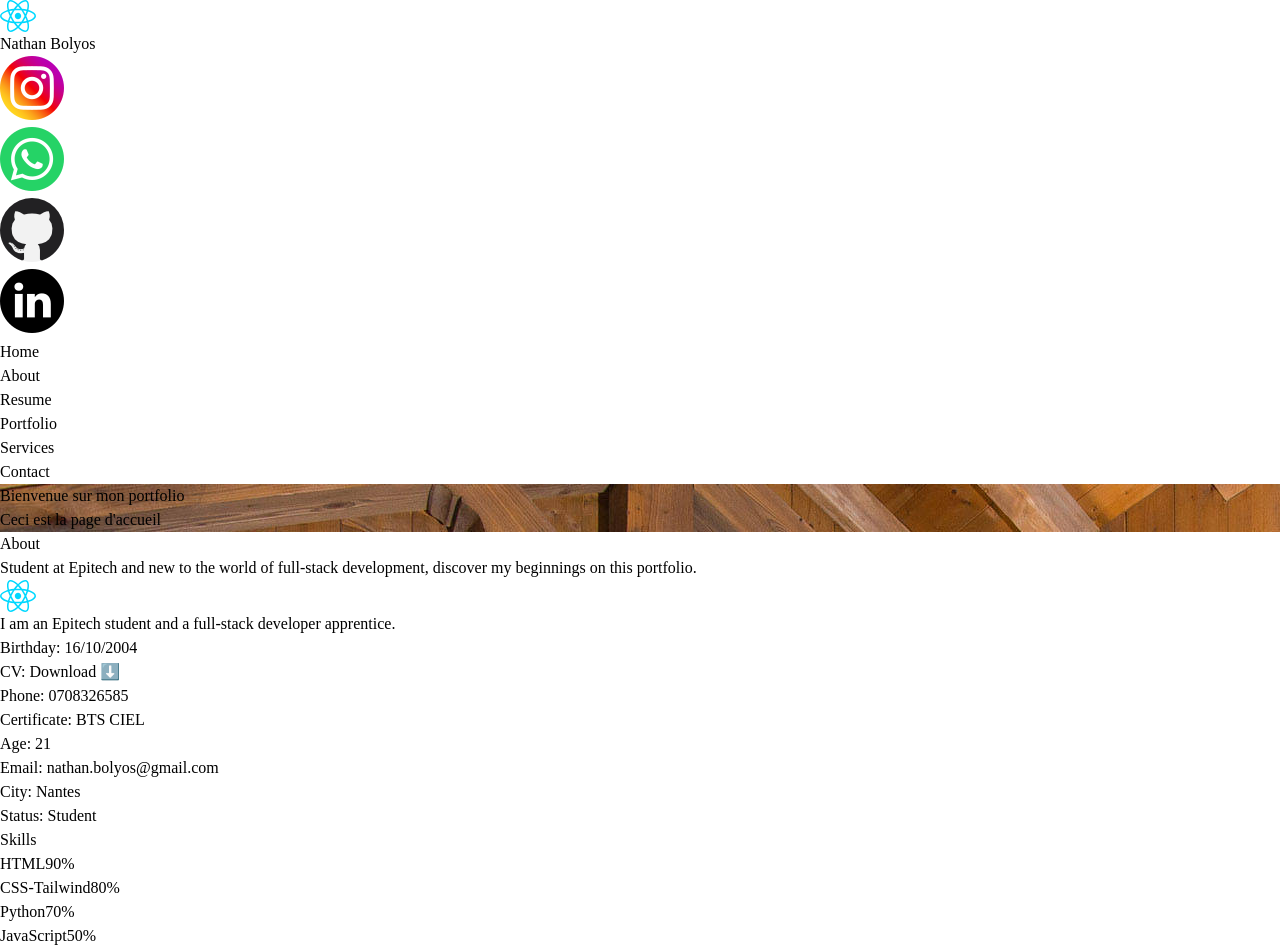
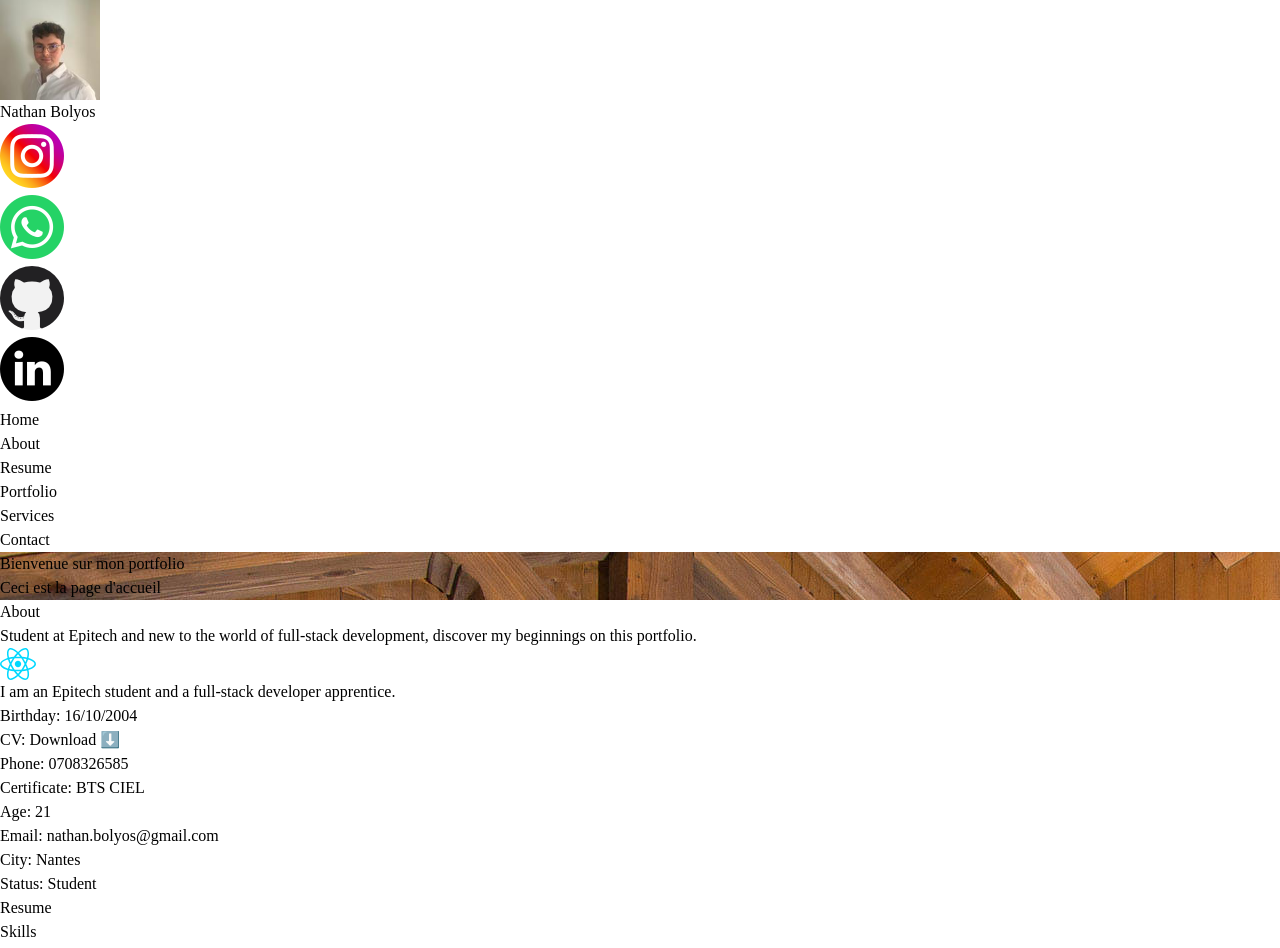
Before and after one commit to Ogowan/Porfolio-mise-en-ligne, a React (Vite) app in the folder frontend/: page / in a window 1280 px wide. Shown: the top 948 px of the page. Built offline with nearby package versions, Linux system fonts and the light colour scheme.

Commit message:
fix navbar presque fini

```diff
--- a/frontend/src/App.jsx
+++ b/frontend/src/App.jsx
@@ -4,6 +4,7 @@ import Body from "./components/Body";
 import About from "./components/About";
 import Footer from "./components/Footer";
 import Resume from "./components/Resume";
+import Skills from "./components/Skills";
 import Portfolio from "./components/Portfolio";
 import Contact from "./components/Contact";
 import Logiciel from "./components/Logiciel";
@@ -16,14 +17,15 @@ function App() {
       <Navbar />
 
       {/* Contenu principal */}
-      <main className="ml-64 flex-1 flex flex-col min-h-screen">
+      <main className=" flex-1 flex flex-col min-h-screen">
         <div className="flex-1">
-          <Body />
-          <About />
-          <Resume/>
-          <Logiciel/>
-          <Portfolio/>
-          <Contact/>
+          <section id="home" className="ml-64"><Body /></section>
+          <section id="about" className="ml-64"><About /></section>
+          <section id="resume" className="ml-64"><Resume /></section>
+          <section id="skills" className="ml-64"><Skills /></section>
+          <section id="services" className="ml-64"><Logiciel /></section>
+          <section id="portfolio" className="ml-64"><Portfolio /></section>
+          <section id="contact" className="ml-64"><Contact /></section>
         </div>
         <Footer />
       </main>
--- a/frontend/src/components/Footer.jsx
+++ b/frontend/src/components/Footer.jsx
@@ -6,19 +6,19 @@ const Footer = () => {
           <span className="self-center text-2xl font-semibold whitespace-nowrap dark:text-white">Nathan Bolyos</span>
           <ul className="flex flex-wrap items-center mb-6 text-sm font-medium text-gray-500 sm:mb-0 dark:text-gray-400">
             <li>
-              <a href="#" class="hover:underline me-4 md:me-6">Home</a>
+              <a href="#home" class="hover:underline me-4 md:me-6">Home</a>
             </li>
             <li>
-              <a href="#" class="hover:underline me-4 md:me-6">About</a>
+              <a href="#about" class="hover:underline me-4 md:me-6">About</a>
             </li>
             <li>
-              <a href="#" class="hover:underline me-4 md:me-6">Resume</a>
+              <a href="#resume" class="hover:underline me-4 md:me-6">Resume</a>
             </li>
             <li>
-              <a href="#" class="hover:underline me-4 md:me-6">Portfolio</a>
+              <a href="#portfolio" class="hover:underline me-4 md:me-6">Portfolio</a>
             </li>
             <li>
-              <a href="#" class="hover:underline">Services</a>
+              <a href="#services" class="hover:underline">Services</a>
             </li>
           </ul>
         </div>
--- a/frontend/src/components/Navbar.jsx
+++ b/frontend/src/components/Navbar.jsx
@@ -7,9 +7,9 @@ const Navbar = () => {
         <div className="bg-gray-800 rounded-full justify-center p-1">
           {/* Cercle intérieur avec image */}
           <img
-            src="/src/assets/react.svg"
+            src="/src/assets/Nathan.png"
             alt="Avatar"
-            className="w-24 h-24 rounded-full object-cover"
+            className="w-36 h-36 rounded-full object-cover"
           />
         </div>
       </div>
@@ -23,53 +23,90 @@ const Navbar = () => {
           {/* Cercle intérieur avec image */}
           <ul className="flex gap-2">
             <li>
-              <button className="bg-gray-400 border-1 rounded-full  w-10 h-10  overflow-hidden">
+              <a
+                href="https://www.instagram.com/nathan_bolyos/"
+                target="_blank"
+                rel="noopener noreferrer"
+              >
+                <button className="bg-gray-400 border-1 rounded-full w-10 h-10 overflow-hidden">
                   <img
                     src="/src/assets/instagram.png"
-                  alt="Avatar"
+                    alt="Instagram"
                     className="w-full h-full object-cover"
                   />
                 </button>
+              </a>
+
             </li>
             <li>
-              <button className="bg-white rounded-full border-1  w-10 h-10  overflow-hidden">
+              <a
+                href="https://wa.me/33708326585"
+                target="_blank"
+                rel="noopener noreferrer"
+              >
+                <button className="bg-white rounded-full border border-gray-300 w-10 h-10 overflow-hidden">
                   <img
                     src="/src/assets/whatsapp.png"
-                  alt="Avatar"
+                    alt="WhatsApp"
                     className="w-full h-full object-cover"
                   />
                 </button>
+              </a>
             </li>
+
             <li>
-              <button className="bg-white rounded-full border-1 w-10 h-10 p-  overflow-hidden">
+              <a
+                href="https://github.com/Ogowan"
+                target="_blank"
+                rel="noopener noreferrer"
+              >
+                <button className="bg-white rounded-full border border-gray-300 w-10 h-10 overflow-hidden">
                   <img
                     src="/src/assets/github.png"
-                  alt="Avatar"
+                    alt="GitHub"
                     className="w-full h-full object-cover"
                   />
                 </button>
+              </a>
             </li>
             <li>
-              <button className="bg-white rounded-full border-1 w-10 h-10  overflow-hidden">
+              <a
+                href="https://www.linkedin.com/in/nathan-bolyos-8b4b35384/"
+                target="_blank"
+                rel="noopener noreferrer"
+              >
+                <button className="bg-white rounded-full border border-gray-300 w-10 h-10 overflow-hidden">
                   <img
                     src="/src/assets/linkedin.png"
-                  alt="Avatar"
+                    alt="LinkedIn"
                     className="w-full h-full object-cover"
                   />
                 </button>
+              </a>
             </li>
+
           </ul>
-
         </div>
       </div>
-
       <ul className="flex flex-col gap-4 w-full">
-        <li className="cursor-pointer hover:bg-blue-500 p-2 rounded w-full text-center">Home</li>
-        <li className="cursor-pointer hover:bg-blue-500 p-2 rounded w-full text-center">About</li>
-        <li className="cursor-pointer hover:bg-blue-500 p-2 rounded w-full text-center">Resume </li>
-        <li className="cursor-pointer hover:bg-blue-500 p-2 rounded w-full text-center">Portfolio</li>
-        <li className="cursor-pointer hover:bg-blue-500 p-2 rounded w-full text-center">Services</li>
-        <li className="cursor-pointer hover:bg-blue-500 p-2 rounded w-full text-center">Contact</li>
+        <li className="w-full text-center">
+          <a href="#home" className="cursor-pointer hover:bg-blue-500 p-2 rounded block">Home</a>
+        </li>
+        <li className="w-full text-center">
+          <a href="#about" className="cursor-pointer hover:bg-blue-500 p-2 rounded block">About</a>
+        </li>
+        <li className="w-full text-center">
+          <a href="#resume" className="cursor-pointer hover:bg-blue-500 p-2 rounded block">Resume</a>
+        </li>
+        <li className="w-full text-center">
+          <a href="#portfolio" className="cursor-pointer hover:bg-blue-500 p-2 rounded block">Portfolio</a>
+        </li>
+        <li className="w-full text-center">
+          <a href="#services" className="cursor-pointer hover:bg-blue-500 p-2 rounded block">Services</a>
+        </li>
+        <li className="w-full text-center">
+          <a href="#contact" className="cursor-pointer hover:bg-blue-500 p-2 rounded block">Contact</a>
+        </li>
       </ul>
     </nav>
   );
--- a/frontend/src/components/Resume.jsx
+++ b/frontend/src/components/Resume.jsx
@@ -3,57 +3,10 @@ const Resume = () => {
     <div className="bg-white text-black p-4">
       {/* Titre aligné avec les colonnes */}
       <div className="max-w-6xl mx-auto text-left mb-6">
-        <h1 className="font-bold text-4xl">Skills</h1>
-      </div>
-
-      {/* Grille des compétences */}
-      <div className="max-w-6xl mx-auto grid grid-cols-1 md:grid-cols-2 gap-8 text-left">
-        {/* Colonne 1 */}
-        <div className="space-y-4">
-          <SkillBar name="HTML" percent={90} />
-          <SkillBar name="CSS-Tailwind" percent={80} />
-          <SkillBar name="Python" percent={70} />
-        </div>
-
-        {/* Colonne 2 */}
-        <div className="space-y-4">
-          <SkillBar name="JavaScript" percent={50} />
-          <SkillBar name="Java" percent={60} />
-          <SkillBar name="Bash" percent={60} />
-        </div>
+        <h1 className="font-bold text-4xl">Resume</h1>
       </div>
     </div>
   );
 };
 
-
-
-const SkillBar = ({ name, percent }) => {
-  const getColor = (percent) => {
-    if (percent <= 25) return '#f87171'; // Rouge clair
-    if (percent <= 50) return '#fbbf24'; // Orange
-    if (percent <= 75) return '#4ade80'; // Vert
-    return '#166534'; // Vert foncé
-  };
-
-  return (
-
-      <div className="flex flex-col items-start w-full">
-        <div className="flex justify-between w-full mb-1">
-          <span className="text-sm font-medium text-gray-700">{name}</span>
-          <span className="text-sm text-gray-500">{percent}%</span>
-        </div>
-        <div className="w-full max-w-full md:max-w-lg bg-gray-300 rounded-full h-6">
-          <div
-            className="h-6 rounded-full transition-all duration-1000 "
-            style={{
-              width: `${percent}%`,
-              backgroundColor: getColor(percent),
-            }}
-          ></div>
-        </div>
-      </div>
-      );
-};
-
-      export default Resume;
+export default Resume;
--- /dev/null
+++ b/frontend/src/components/Skills.jsx
@@ -0,0 +1,59 @@
+const Skills = () => {
+  return (
+    <div className="bg-white text-black p-4">
+      {/* Titre aligné avec les colonnes */}
+      <div className="max-w-6xl mx-auto text-left mb-6">
+        <h1 className="font-bold text-4xl">Skills</h1>
+      </div>
+
+      {/* Grille des compétences */}
+      <div className="max-w-6xl mx-auto grid grid-cols-1 md:grid-cols-2 gap-8 text-left">
+        {/* Colonne 1 */}
+        <div className="space-y-4">
+          <SkillBar name="HTML" percent={90} />
+          <SkillBar name="CSS-Tailwind" percent={80} />
+          <SkillBar name="Python" percent={70} />
+        </div>
+
+        {/* Colonne 2 */}
+        <div className="space-y-4">
+          <SkillBar name="JavaScript" percent={50} />
+          <SkillBar name="Java" percent={60} />
+          <SkillBar name="Bash" percent={60} />
+        </div>
+      </div>
+    </div>
+  );
+};
+
+
+
+const SkillBar = ({ name, percent }) => {
+  const getColor = (percent) => {
+    if (percent <= 25) return '#f87171'; // Rouge clair
+    if (percent <= 50) return '#fbbf24'; // Orange
+    if (percent <= 75) return '#4ade80'; // Vert
+    return '#166534'; // Vert foncé
+  };
+
+  return (
+
+      <div className="flex flex-col items-start w-full">
+        <div className="flex justify-between w-full mb-1">
+          <span className="text-sm font-medium text-gray-700">{name}</span>
+          <span className="text-sm text-gray-500">{percent}%</span>
+        </div>
+        <div className="w-full max-w-full md:max-w-lg bg-gray-300 rounded-full h-6">
+          <div
+            className="h-6 rounded-full transition-all duration-1000 "
+            style={{
+              width: `${percent}%`,
+              backgroundColor: getColor(percent),
+            }}
+          ></div>
+        </div>
+      </div>
+      );
+};
+
+      export default Skills;
```
Also changed, not shown: frontend/src/assets/Nathan.png (added). Lines whose indentation alone changed are shown as unchanged.
